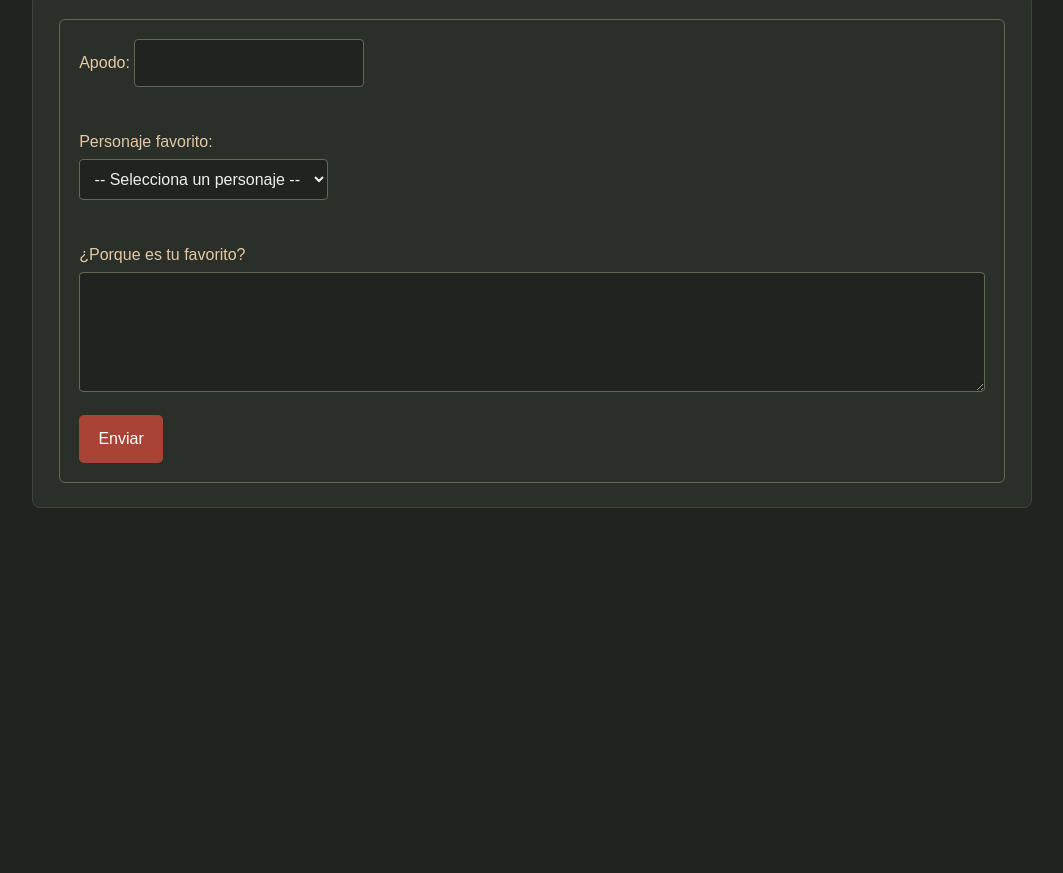
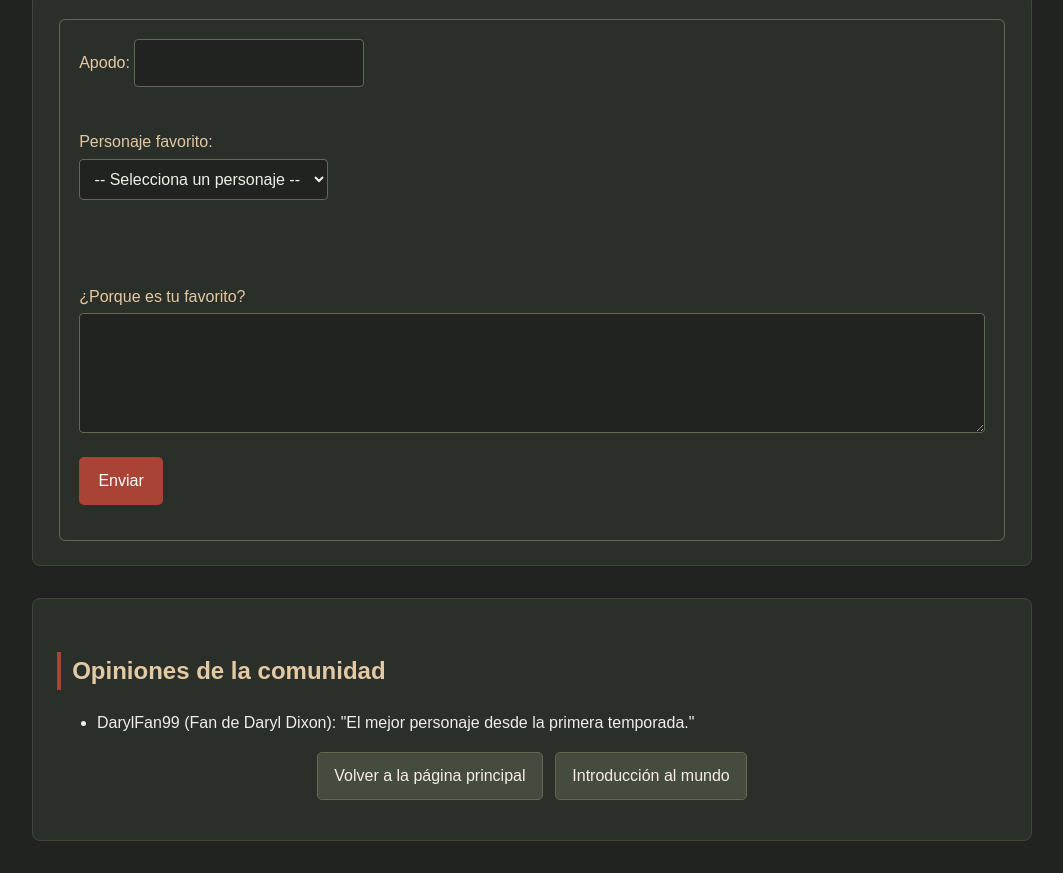
Before and after one commit to gtedgardo10-del/DIW-EVA, a plain HTML site: page personaje_favorito.html in a window 1280 px wide. Shown: the part 332-1205 px from the top of the page, without its empty margins (108-1171 px from the left). Before the commit the page ends 872 px from the top, so only its background shows below. Drawn offline with Linux system fonts and the light colour scheme.

Commit message:
Add files via upload

```diff
--- a/personaje_favorito.html
+++ b/personaje_favorito.html
@@ -13,8 +13,10 @@
         <hr>
     </header>
 
+<h3 id="tituloCategoria"></h3>
+<ul id="listaDatos"></ul>
     <h2>¡Elige a tu personaje favorito!</h2>
-        <form action="#" method="post">
+        <form id="formulario" action="#" method="post">
             <fieldset>
                 <label for="apodo">Apodo: </label>
                 <input type="text" id="apodo" name="apodo" maxlength="15">
@@ -35,6 +37,9 @@
                     <option value="negan">Negan</option>
                     <option value="jesus">Paul "Jesús" Rovia</option>
                 </select>
+
+                <p id="fichaPersonaje"></p>
+
                 <br>
                 <br>
 
@@ -43,7 +48,28 @@
                 <br>
 
                 <button type="submit">Enviar</button>
+
+                <p id="avisoForm"></p>
+
             </fieldset>
         </form>
+
+<main>
+        <h2>Opiniones de la comunidad</h2>
+        <ul>
+            <li>DarylFan99 (Fan de Daryl Dixon): "El mejor personaje desde la primera temporada."</li>
+        </ul>
+
+        <nav>
+            <ul>
+                <li><a href="index.html">Volver a la página principal</a></li>
+                <li><a href="inicio.html">Introducción al mundo</a></li>
+            </ul>
+        </nav>
+</main>
+
+<script src="script.js"></script>
+
+<script src="script.js"></script>
 </body>
 </html>
```
